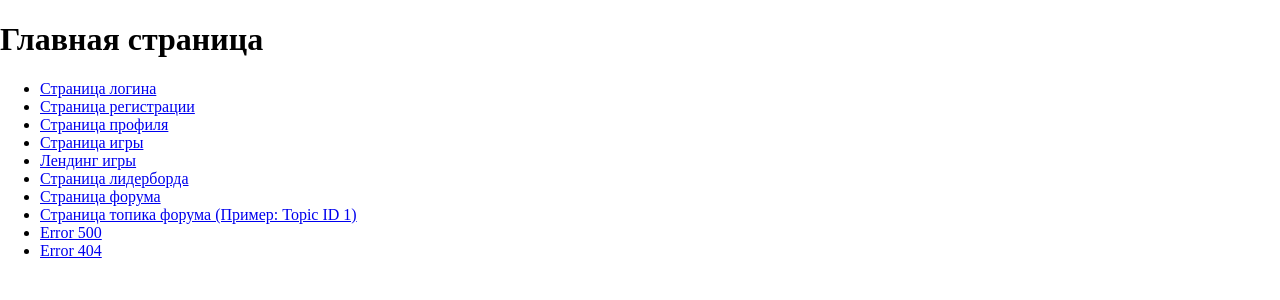
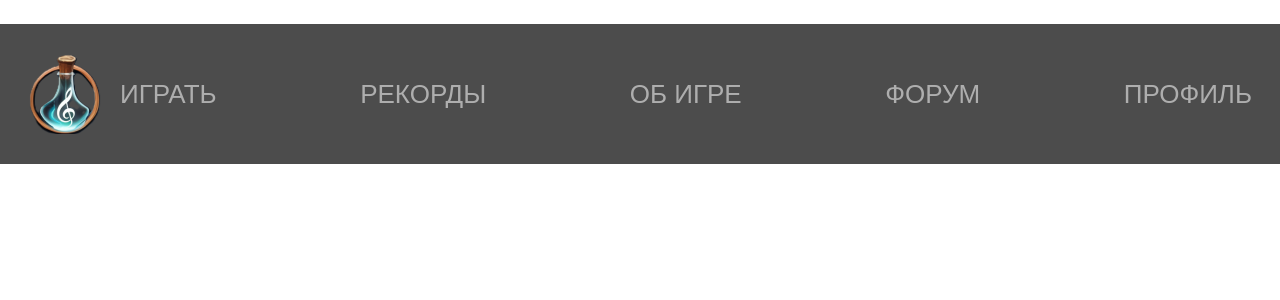
Before and after one commit to Thalassa666/Alchemica, a React (Vite) app in the folder packages/client/: page / in a window 1280 px wide. Before the commit this address had no page. Shown: the top 300 px of the page. Built offline with nearby package versions, Linux system fonts and the light colour scheme; what @gravity-ui/uikit would draw is missing.

Commit message:
review fix
# Conflicts:
#	packages/client/src/pages/PlayGame/PlayGame.tsx

```diff
--- a/packages/client/src/App.tsx
+++ b/packages/client/src/App.tsx
@@ -3,24 +3,11 @@ import { router } from '@core/router'
 import { RouterProvider } from 'react-router-dom'
 import { store } from '@core/store/store'
 import { Provider } from 'react-redux'
-import { ErrorBoundary } from 'react-error-boundary'
-import Error from '@pages/Error'
-import errorPotionImage from './assets/images/error_potion.png'
 
 function App() {
   return (
     <Provider store={store}>
-      <ErrorBoundary
-        fallback={
-          <Error
-            errorCode={500}
-            errorMessage="Упс, что-то сломалось :-("
-            errorPicture={errorPotionImage}
-          />
-        }
-      >
-        <RouterProvider router={router} />
-      </ErrorBoundary>
+      <RouterProvider router={router} />
     </Provider>
   )
 }
--- a/packages/client/src/components/header/Header.tsx
+++ b/packages/client/src/components/header/Header.tsx
@@ -1,5 +1,6 @@
 import { useEffect } from 'react'
 import styles from './styles.module.scss'
+import { Link } from 'react-router-dom'
 
 export const Header = () => {
   useEffect(() => {
@@ -20,22 +21,22 @@ export const Header = () => {
       <nav className={styles.nav}>
         <div>
           <div className={styles.music}></div>
-          <a href={'/game'} className={styles.link}>
+          <Link className={styles.link} to={'/game'}>
             Играть
-          </a>
+          </Link>
         </div>
-        <a href={'/leaderboard'} className={styles.link}>
+        <Link to={'/leaderboard'} className={styles.link}>
           Рекорды
-        </a>
-        <a href={'/about'} className={styles.link}>
+        </Link>
+        <Link to={'/about'} className={styles.link}>
           Об игре
-        </a>
-        <a href={'/forum'} className={styles.link}>
+        </Link>
+        <Link to={'/forum'} className={styles.link}>
           Форум
-        </a>
-        <a href={'/profile'} className={styles.link}>
+        </Link>
+        <Link to={'/profile'} className={styles.link}>
           Профиль
-        </a>
+        </Link>
       </nav>
     </header>
   )
--- a/packages/client/src/core/helpers/withErrorBoundary.tsx
+++ b/packages/client/src/core/helpers/withErrorBoundary.tsx
@@ -1,4 +1,4 @@
-import errorPotionImage from '@/assets/assets/images/error_potion.png'
+import errorPotionImage from '../../assets/images/error_potion.png'
 import { ErrorBoundary } from 'react-error-boundary'
 import Error from '@pages/Error'
 import { ReactNode } from 'react'
--- a/packages/client/src/core/router/ProtectedRoute.tsx
+++ b/packages/client/src/core/router/ProtectedRoute.tsx
@@ -4,9 +4,8 @@ import { useAppSelector } from '@core/hooks/useAppSelector'
 
 export const RequireAuth = ({ children }: { children: ReactNode }) => {
   const { isAuth } = useAppSelector(state => state.authReducer)
-  console.log(isAuth)
+
   const location = useLocation()
-
   if (!isAuth) {
     return <Navigate to={'/login'} state={{ from: location }} replace />
   }
--- a/packages/client/src/core/router/index.tsx
+++ b/packages/client/src/core/router/index.tsx
@@ -8,75 +8,74 @@ import PlayGame from '@pages/PlayGame/PlayGame'
 import Profile from '@pages/Profile'
 import Register from '@pages/Register'
 import Topic from '@pages/Topic'
-import { ErrorBoundary } from 'react-error-boundary'
 import { createBrowserRouter } from 'react-router-dom'
 import errorBookImage from '../../assets/images/error_book.png'
 import errorPotionImage from '../../assets/images/error_potion.png'
+import WithErrorBoundary from '@core/helpers/withErrorBoundary'
+import { RequireAuth } from '@core/router/ProtectedRoute'
 
 export const router = createBrowserRouter([
   {
     path: '/',
-    element: <Home />,
+    element: (
+      <WithErrorBoundary>
+        <Home />
+      </WithErrorBoundary>
+    ),
+    children: [
+      {
+        path: 'profile',
+        element: (
+          <RequireAuth>
+            <Profile />
+          </RequireAuth>
+        ),
+      },
+      {
+        path: 'about',
+        element: <AboutGame />,
+      },
+      {
+        path: 'game',
+        element: (
+          <RequireAuth>
+            <PlayGame />
+          </RequireAuth>
+        ),
+      },
+      {
+        path: 'leaderboard',
+        element: <Leaderboard />,
+      },
+    ],
   },
   {
     path: '/login',
-    element: <Login />,
+    element: (
+      <WithErrorBoundary>
+        <Login />
+      </WithErrorBoundary>
+    ),
   },
   {
     path: '/register',
-    element: <Register />,
-  },
-  {
-    path: '/profile',
-    element: <Profile />,
-  },
-  {
-    path: '/about',
-    element: <AboutGame />,
-  },
-  {
-    path: '/game',
-    element: <PlayGame />,
-  },
-  {
-    path: '/leaderboard',
     element: (
-      <ErrorBoundary
-        fallbackRender={() => {
-          console.log('Error')
-          return (
-            <Error
-              errorCode={500}
-              errorMessage="Упс, что-то сломалось :-("
-              errorPicture={errorPotionImage}
-            />
-          )
-        }}
-      >
-        {' '}
-        <Leaderboard />
-      </ErrorBoundary>
+      <WithErrorBoundary>
+        <Register />,
+      </WithErrorBoundary>
     ),
   },
   {
     path: '/forum',
-    element: <Forum />,
+    element: (
+      <WithErrorBoundary>
+        <Forum />
+      </WithErrorBoundary>
+    ),
     children: [
       {
         path: ':topicId',
-        element: (
-          <ErrorBoundary
-            fallbackRender={() => (
-              <Error
-                errorCode={500}
-                errorMessage="Упс, что-то сломалось :-("
-                errorPicture={errorPotionImage}
-              />
-            )}
-          >
-            <Topic />
-          </ErrorBoundary>
-        ),
+        element: <Topic />,
       },
     ],
   },
--- a/packages/client/src/pages/AboutGame/AboutGame.tsx
+++ b/packages/client/src/pages/AboutGame/AboutGame.tsx
@@ -9,7 +9,6 @@ const AboutGame = () => {
         <Layout
           children={
             <>
-              <Header />
               <InfoBlock />
             </>
           }
--- a/packages/client/src/pages/Home.tsx
+++ b/packages/client/src/pages/Home.tsx
@@ -1,46 +1,12 @@
-import { Link } from 'react-router-dom'
+import { Header } from '@components/header/Header'
+import { Outlet } from 'react-router-dom'
 
 const Home = () => {
   return (
-    <div>
-      <h1>Главная страница</h1>
-      <nav>
-        <ul>
-          <li>
-            <Link to="/login">Страница логина</Link>
-          </li>
-          <li>
-            <Link to="/register">Страница регистрации</Link>
-          </li>
-          <li>
-            <Link to="/profile">Страница профиля</Link>
-          </li>
-          <li>
-            <Link to="/game">Страница игры</Link>
-          </li>
-          <li>
-            <Link to="/about">Лендинг игры</Link>
-          </li>
-          <li>
-            <Link to="/Leaderboard">Страница лидерборда</Link>
-          </li>
-          <li>
-            <Link to="/forum">Страница форума</Link>
-          </li>
-          <li>
-            <Link to="/forum/1">
-              Страница топика форума (Пример: Topic ID 1)
-            </Link>
-          </li>
-          <li>
-            <Link to="/500">Error 500</Link>
-          </li>
-          <li>
-            <Link to="/qw">Error 404</Link>
-          </li>
-        </ul>
-      </nav>
-    </div>
+    <>
+      <Header />
+      <Outlet />
+    </>
   )
 }
 
--- a/packages/client/src/pages/PlayGame/PlayGame.tsx
+++ b/packages/client/src/pages/PlayGame/PlayGame.tsx
@@ -1,11 +1,10 @@
 import { Header } from '@components/header/Header'
-import { GameClient } from '@game/index'
+import { Layout } from './Layout'
+import { StartButtonBlock } from './StartButtonBlock'
+import { PreloaderBlock } from './PreloaderBlock'
+import { LooseGameBlock } from './LooseGameBlock'
+import { WinGameBlock } from './WinGameBlock'
 import { useState } from 'react'
-import { Layout } from './Layout'
-import { LooseGameBlock } from './LooseGameBlock'
-import { PreloaderBlock } from './PreloaderBlock'
-import { StartButtonBlock } from './StartButtonBlock'
-import { WinGameBlock } from './WinGameBlock'
 
 const PlayGame = () => {
   const [gameCase, setGameCase] = useState('start')
@@ -24,7 +23,6 @@ const PlayGame = () => {
               {gameCase === 'loading' && (
                 <PreloaderBlock setGameCase={setGameCase} />
               )}
-              {gameCase === 'playing' && <GameClient />}
               {gameCase === 'win' && <WinGameBlock setGameCase={setGameCase} />}
               {gameCase === 'loose' && (
                 <LooseGameBlock setGameCase={setGameCase} />
--- a/packages/client/tsconfig.json
+++ b/packages/client/tsconfig.json
@@ -17,7 +17,7 @@
     "jsx": "react-jsx",
     "baseUrl": ".",
     "paths": {
-      "@/*": ["./*"],
+      "@/*": [".src/*"],
       "@components/*": ["src/components/*"],
       "@core/*": ["src/core/*"],
       "@game/*": ["src/game/*"],
```
Also changed, not shown: packages/client/src/pages/index.ts (deleted).
